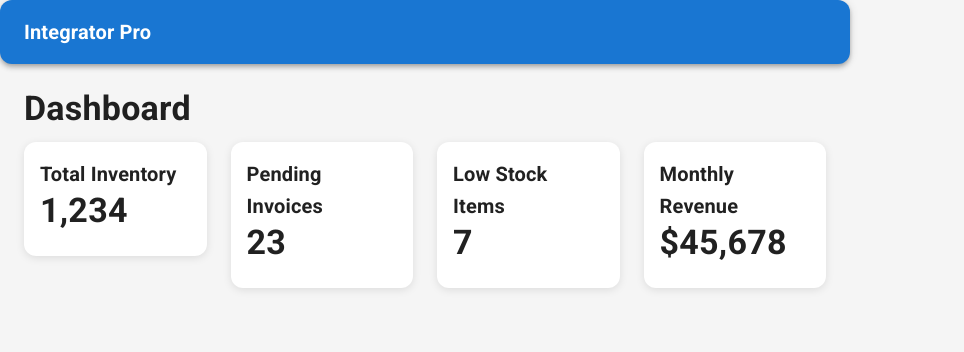
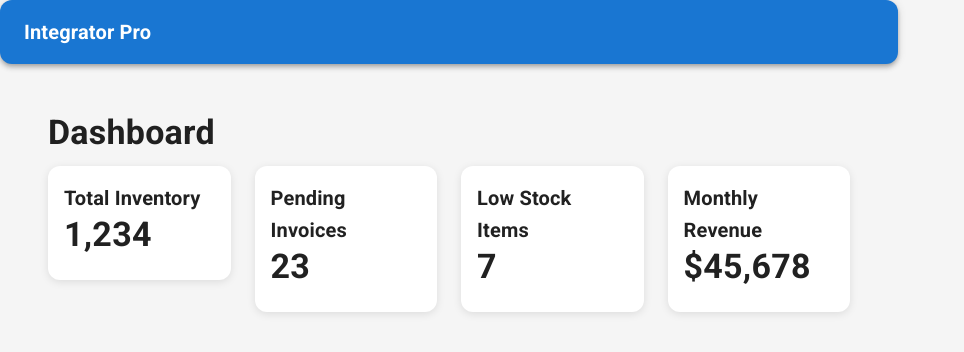
Before and after one commit to jbake1990/IntegratorPro, a React (Create React App) app in the folder client/: page /dashboard in a window 1280 px wide. Shown: the top 352 px of the page, without its empty margins (0-964 px from the left). Built offline with nearby package versions, Linux system fonts and the light colour scheme; sample sign-in values are in the browser's storage.

Commit message:
Fix authentication and dashboard display issues
- Updated auth slice to include username field in User interface
- Enhanced Dashboard component with debugging and user welcome message
- Added proper padding and user information display
- Fixed authentication state management for username-based login

```diff
--- a/client/src/pages/Dashboard/Dashboard.tsx
+++ b/client/src/pages/Dashboard/Dashboard.tsx
@@ -1,12 +1,28 @@
-import React from 'react';
-import { Box, Typography, Grid, Card, CardContent } from '@mui/material';
+import React, { useEffect } from 'react';
+import { Box, Typography, Grid, Card, CardContent, Alert } from '@mui/material';
+import { useAuth } from '../../hooks/useAuth';
 
 const Dashboard: React.FC = () => {
+  const { user, isAuthenticated } = useAuth();
+
+  useEffect(() => {
+    console.log('Dashboard rendered');
+    console.log('User:', user);
+    console.log('Is authenticated:', isAuthenticated);
+  }, [user, isAuthenticated]);
+
   return (
-    <Box>
+    <Box sx={{ p: 3 }}>
       <Typography variant="h4" gutterBottom>
         Dashboard
       </Typography>
+
+      {user && (
+        <Alert severity="info" sx={{ mb: 3 }}>
+          Welcome, {user.firstName} {user.lastName} ({user.username})
+        </Alert>
+      )}
+
       <Grid container spacing={3}>
         <Grid item xs={12} md={6} lg={3}>
           <Card>
--- a/client/src/store/slices/authSlice.ts
+++ b/client/src/store/slices/authSlice.ts
@@ -2,6 +2,7 @@ import { createSlice, PayloadAction } from '@reduxjs/toolkit';
 
 interface User {
   id: string;
+  username: string;
   email: string;
   firstName: string;
   lastName: string;
```
